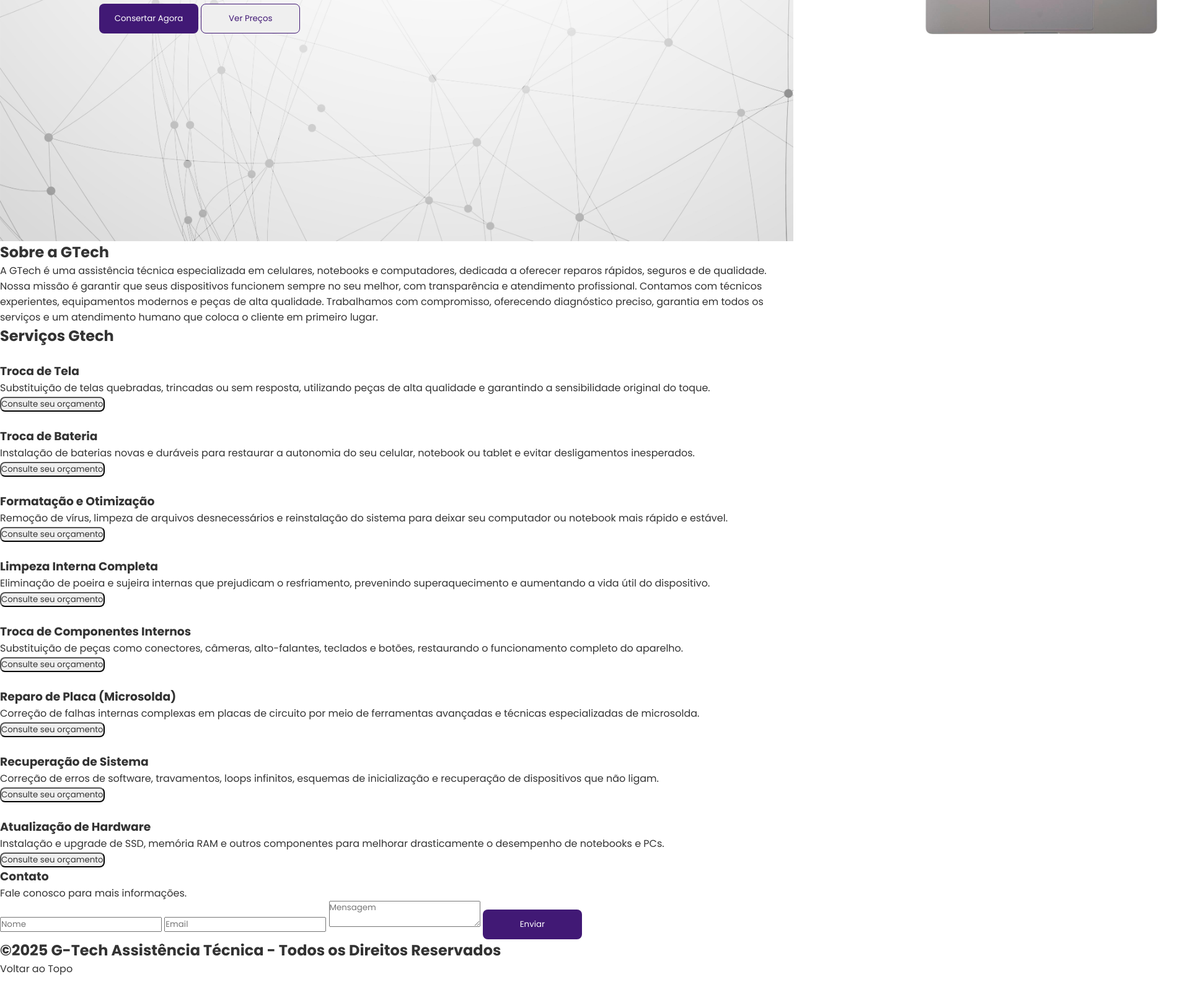
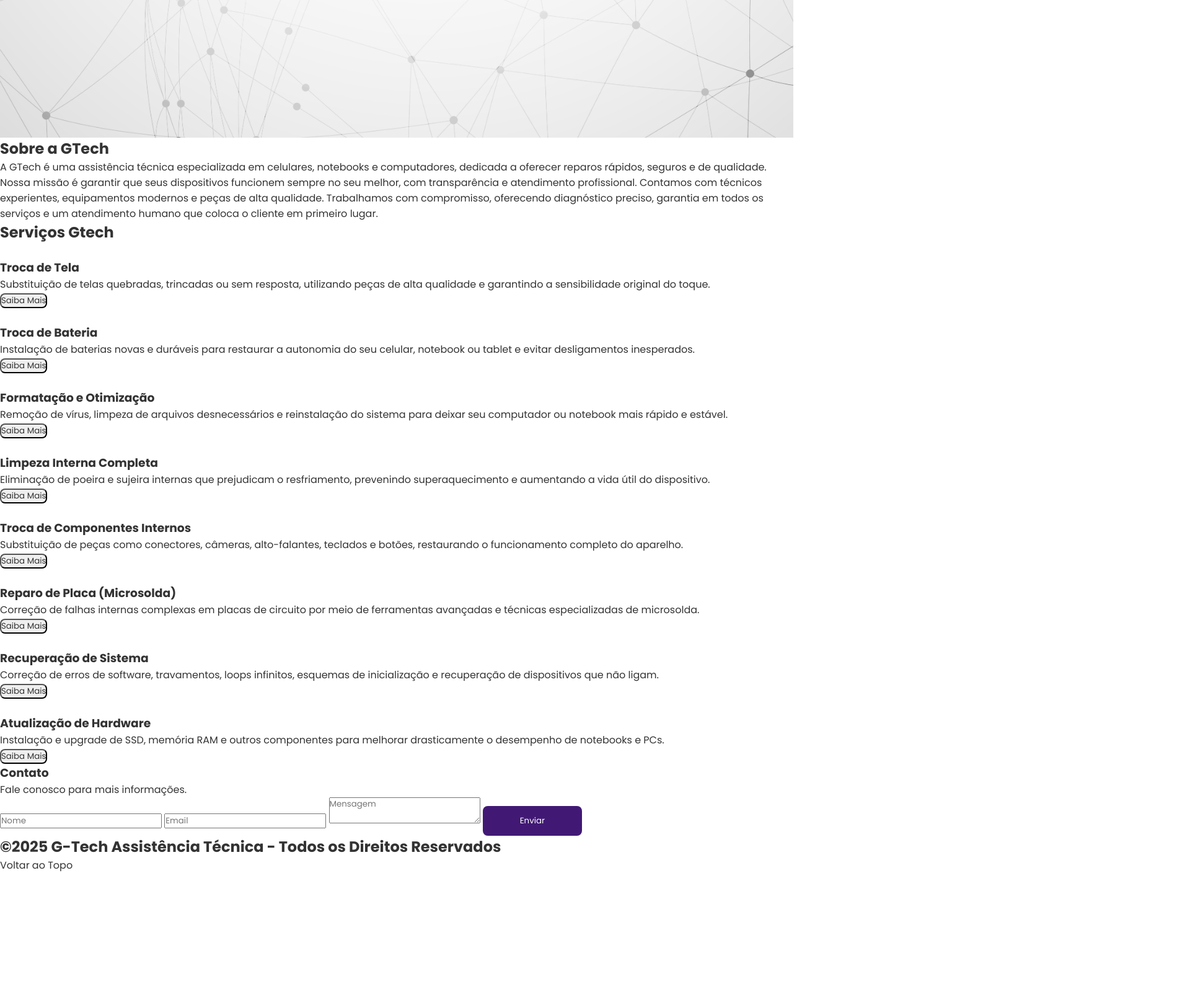
Before and after one commit to joaomarlon029-lang/projeto-G-tech, a plain HTML site: page index.html in a window 1280 px wide. Shown: the part 605-2205 px from the top of the page at 62% size, 1920 px wide, since content can reach past the window. After the commit the page ends 2038 px from the top, so only its background shows below. Drawn offline with Linux system fonts and the light colour scheme; files that its build step writes are made by us from their sources; files whose address does not match are found by name.

Commit message:
Add files via upload

```diff
--- a/index.html
+++ b/index.html
@@ -5,7 +5,9 @@
     <meta charset="UTF-8">
     <meta name="viewport" content="width=device-width, initial-scale=1.0">
     <title>G-Tech Assistencia Tecnica</title>
-    <link rel="stylesheet" href="styles.css">
+    <link rel="stylesheet" href="../Projeto-Gtech/Styles/styles.css">
+    <link rel="icon" type="image/png" href="Assets/favicon.png">
+
 </head>
 
 <body>
@@ -40,9 +42,7 @@
                 <button class="btn btn-primary">Consertar Agora</button>
                 <button class="btn btn-secundary">Ver Preços</button>
             </div>
-        </div>
-        <div class="hero-img">
-            <img src="Assets/laptop-em-um-fundo-branco-vista-superior-isolada.png" alt="">
+
         </div>
     </section>
     <section id="sobre">
@@ -62,56 +62,56 @@
             <h3>Troca de Tela</h3>
             <p>Substituição de telas quebradas, trincadas ou sem resposta, utilizando peças de alta qualidade e
                 garantindo a sensibilidade original do toque.</p>
-            <a href="#contato"><button class="btn btn-terciary">Consulte seu orçamento</button></a>
+            <button class="btn btn-terciary">Saiba Mais</button>
         </article>
         <article class="servico">
             <img src="" alt="">
             <h3>Troca de Bateria</h3>
             <p>Instalação de baterias novas e duráveis para restaurar a autonomia do seu celular, notebook ou tablet e
                 evitar desligamentos inesperados.</p>
-            <a href="#contato"><button class="btn btn-terciary">Consulte seu orçamento</button></a>
+            <button class="btn btn-terciary">Saiba Mais</button>
         </article>
         <article class="servico">
             <img src="" alt="">
             <h3>Formatação e Otimização</h3>
             <p>Remoção de vírus, limpeza de arquivos desnecessários e reinstalação do sistema para deixar seu computador
                 ou notebook mais rápido e estável.</p>
-            <a href="#contato"><button class="btn btn-terciary">Consulte seu orçamento</button></a>
+            <button class="btn btn-terciary">Saiba Mais</button>
         </article>
         <article class="servico">
             <img src="" alt="">
             <h3>Limpeza Interna Completa</h3>
             <p>Eliminação de poeira e sujeira internas que prejudicam o resfriamento, prevenindo superaquecimento e
                 aumentando a vida útil do dispositivo.</p>
-            <a href="#contato"><button class="btn btn-terciary">Consulte seu orçamento</button></a>
+            <button class="btn btn-terciary">Saiba Mais</button>
         </article>
         <article class="servico">
             <img src="" alt="">
             <h3>Troca de Componentes Internos</h3>
             <p>Substituição de peças como conectores, câmeras, alto-falantes, teclados e botões, restaurando o
                 funcionamento completo do aparelho.</p>
-           <a href="#contato"><button class="btn btn-terciary">Consulte seu orçamento</button></a>
+            <button class="btn btn-terciary">Saiba Mais</button>
         </article>
         <article class="servico">
             <img src="" alt="">
             <h3>Reparo de Placa (Microsolda)</h3>
             <p>Correção de falhas internas complexas em placas de circuito por meio de ferramentas avançadas e técnicas
                 especializadas de microsolda.</p>
-         <a href="#contato"><button class="btn btn-terciary">Consulte seu orçamento</button></a>
+            <button class="btn btn-terciary">Saiba Mais</button>
         </article>
         <article class="servico">
             <img src="" alt="">
             <h3>Recuperação de Sistema</h3>
             <p>Correção de erros de software, travamentos, loops infinitos, esquemas de inicialização e recuperação de
                 dispositivos que não ligam.</p>
-            <a href="#contato"><button class="btn btn-terciary">Consulte seu orçamento</button></a>
+            <button class="btn btn-terciary">Saiba Mais</button>
         </article>
         <article class="servico">
             <img src="" alt="">
             <h3>Atualização de Hardware</h3>
             <p>Instalação e upgrade de SSD, memória RAM e outros componentes para melhorar drasticamente o desempenho de
                 notebooks e PCs.</p>
-           <a href="#contato"><button class="btn btn-terciary">Consulte seu orçamento</button></a>
+            <button class="btn btn-terciary">Saiba Mais</button>
         </article>
     </section>
     <section id="contato">
@@ -125,9 +125,12 @@
         </form>
     </section>
     <footer class="footer">
-        <h2>&copy;2025 G-Tech Assistência Técnica - Todos os Direitos Reservados</h2>
+
         <div class="footer-bottom">
-            <p>Voltar ao Topo</p><a href="#hero"><img src="" alt=""></a>
+            <h2>&copy;2025 G-Tech Assistência Técnica - Todos os Direitos Reservados</h2>
+            <div class="backtop">
+                <p>Voltar ao Topo</p><a href="#hero"><img src="" alt=""></a>
+            </div>
         </div>
     </footer>
 </body>
```
Also changed, not shown: login.html (+4 -12 lines).
